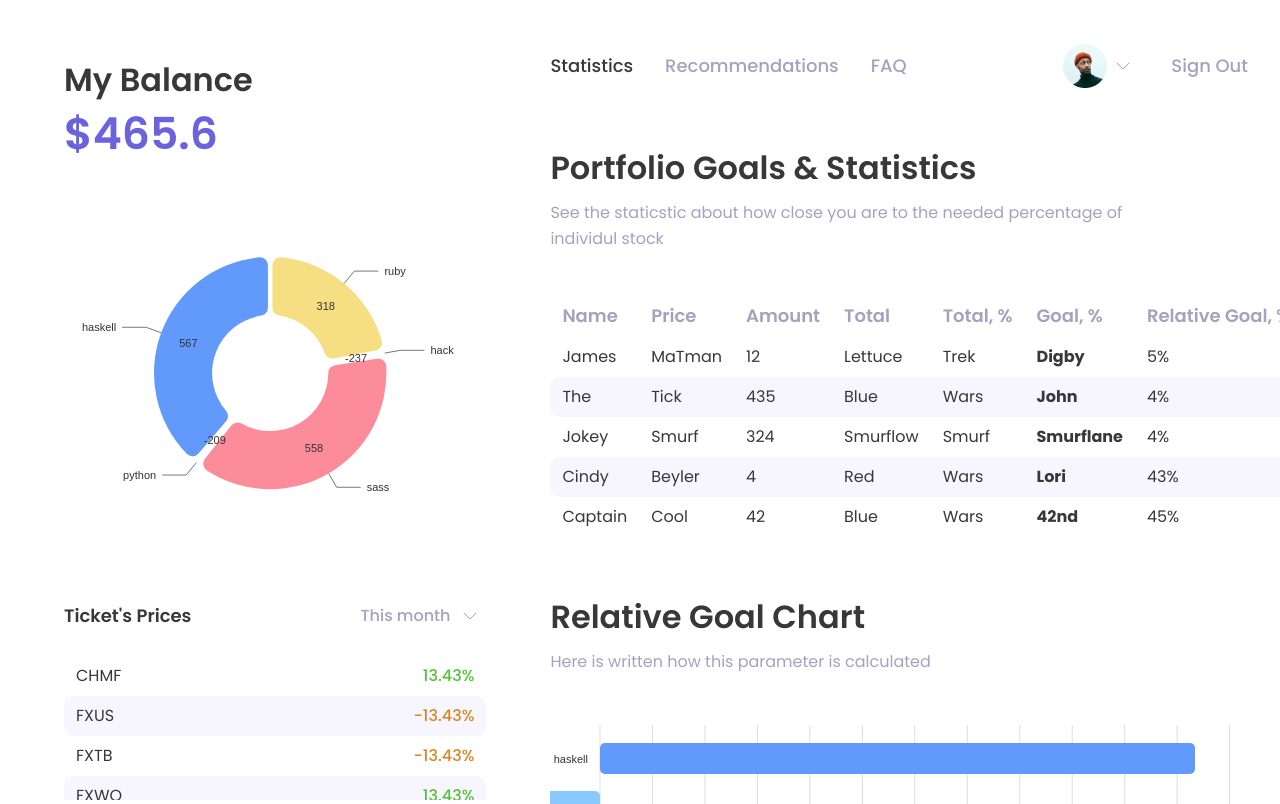
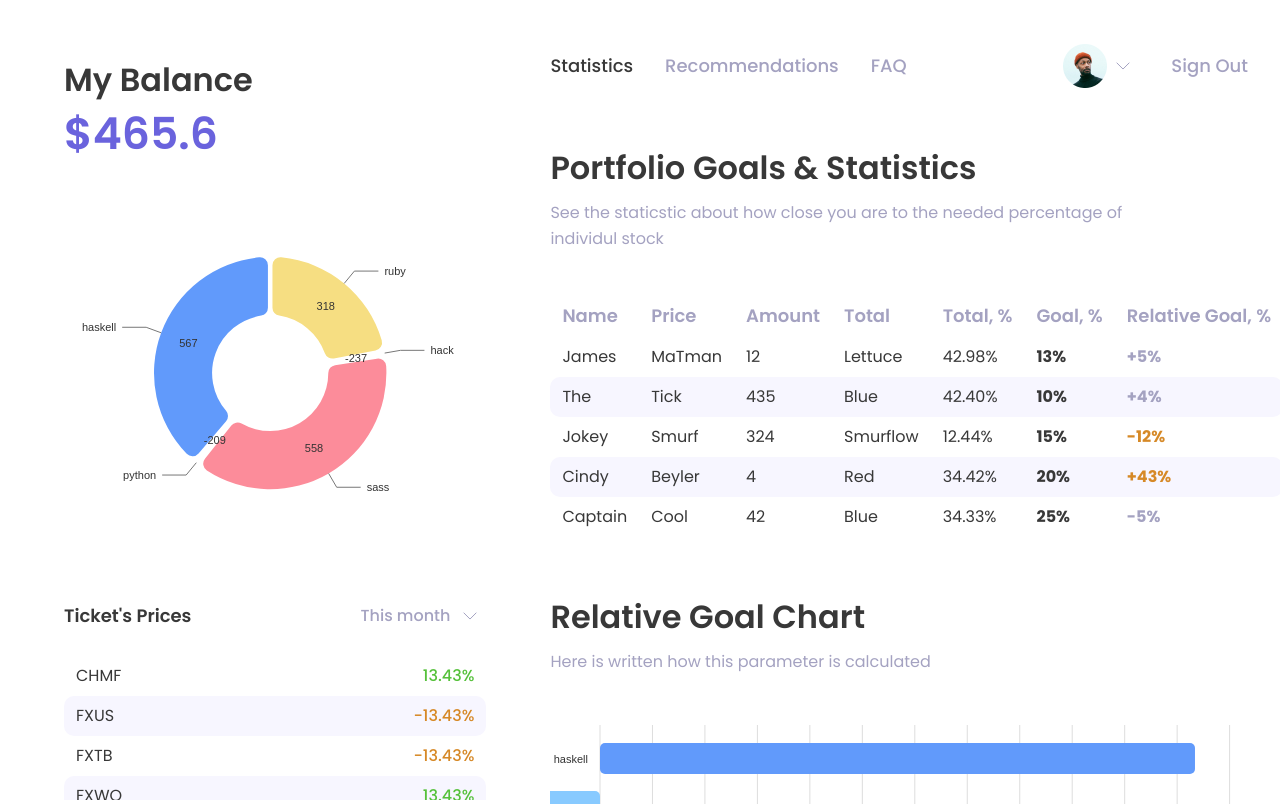
Before and after one commit to bacebu4/investing, a React (Create React App) app in the folder web/: page / in a window 1280 px wide. Built offline with nearby package versions, Linux system fonts and the light colour scheme.

Commit message:
feat: added color to the 'relative goal' column

```diff
--- a/web/src/components/TableStats.tsx
+++ b/web/src/components/TableStats.tsx
@@ -29,45 +29,55 @@ export const TableStats = () => {
             <Td>MaTman</Td>
             <Td>12</Td>
             <Td>Lettuce </Td>
-            <Td>Trek</Td>
-            <Td isBold>Digby </Td>
-            <Td>5%</Td>
+            <Td>42.98%</Td>
+            <Td isBold>13%</Td>
+            <Td isBold color={Math.abs(5) >= 10 ? "red" : "gray"}>
+              +5%
+            </Td>
           </Tr>
           <Tr>
             <Td>The</Td>
             <Td>Tick</Td>
             <Td>435</Td>
             <Td>Blue</Td>
-            <Td>Wars</Td>
-            <Td isBold>John </Td>
-            <Td>4%</Td>
+            <Td>42.40%</Td>
+            <Td isBold>10%</Td>
+            <Td isBold color={Math.abs(4) >= 10 ? "red" : "gray"}>
+              +4%
+            </Td>
           </Tr>
           <Tr>
             <Td>Jokey</Td>
             <Td>Smurf</Td>
             <Td>324</Td>
             <Td>Smurflow</Td>
-            <Td>Smurf</Td>
-            <Td isBold>Smurflane </Td>
-            <Td>4%</Td>
+            <Td>12.44%</Td>
+            <Td isBold>15%</Td>
+            <Td isBold color={Math.abs(-12) >= 10 ? "red" : "gray"}>
+              -12%
+            </Td>
           </Tr>
           <Tr>
             <Td>Cindy</Td>
             <Td>Beyler</Td>
             <Td>4</Td>
             <Td>Red</Td>
-            <Td>Wars</Td>
-            <Td isBold>Lori </Td>
-            <Td>43%</Td>
+            <Td>34.42%</Td>
+            <Td isBold>20%</Td>
+            <Td isBold color={Math.abs(43) >= 10 ? "red" : "gray"}>
+              +43%
+            </Td>
           </Tr>
           <Tr>
             <Td>Captain</Td>
             <Td>Cool</Td>
             <Td>42</Td>
             <Td>Blue</Td>
-            <Td>Wars</Td>
-            <Td isBold>42nd</Td>
-            <Td>45%</Td>
+            <Td>34.33%</Td>
+            <Td isBold>25%</Td>
+            <Td isBold color={Math.abs(5) >= 10 ? "red" : "gray"}>
+              -5%
+            </Td>
           </Tr>
         </tbody>
       </Table>
```
